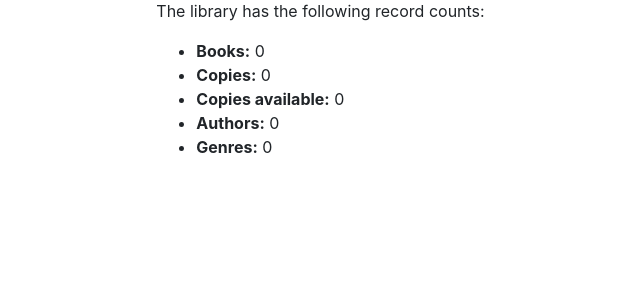
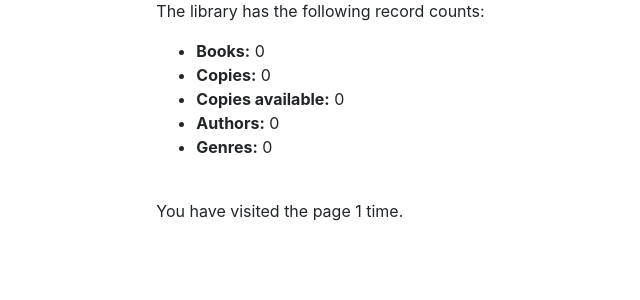
Before and after one commit to jaumemy/mdn-django-locallibrary, a Django app: page /catalog/ in a window 1280 px wide. Shown: the part 191-491 px from the top of the page, without its empty margins (72-712 px from the left). Run offline with Django 3.2, Linux system fonts and the light colour scheme; data that the repository does not hold is empty.

Commit message:
Part 7- Sessions framework

```diff
--- a/catalog/templates/index.html
+++ b/catalog/templates/index.html
@@ -17,4 +17,6 @@
     <li><strong>Authors:</strong> {{ num_authors }}</li>
     <li><strong>Genres:</strong> {{ num_genres }}</li>
   </ul>
+  <br>
+  <p>You have visited the page {{ num_visits }} time{% if num_visits > 1 %}s{% endif %}.</p>
 {% endblock %}
--- a/catalog/views.py
+++ b/catalog/views.py
@@ -36,6 +36,10 @@ def index(request):
             str_books = str_books + ', ' + book
         i += 1
 
+    # Number of visits  to this view, as counted in the session variable
+    num_visits = request.session.get('num_visits', 1)
+    request.session['num_visits'] = num_visits + 1
+
 
     context = {
         'num_books': num_books,
@@ -44,6 +48,7 @@ def index(request):
         'num_authors': num_authors,
         'num_genres': num_genres,
         'str_books': str_books,
+        'num_visits': num_visits,
     }
 
     # Render the HTML template index.html with the data in the context variable
```
